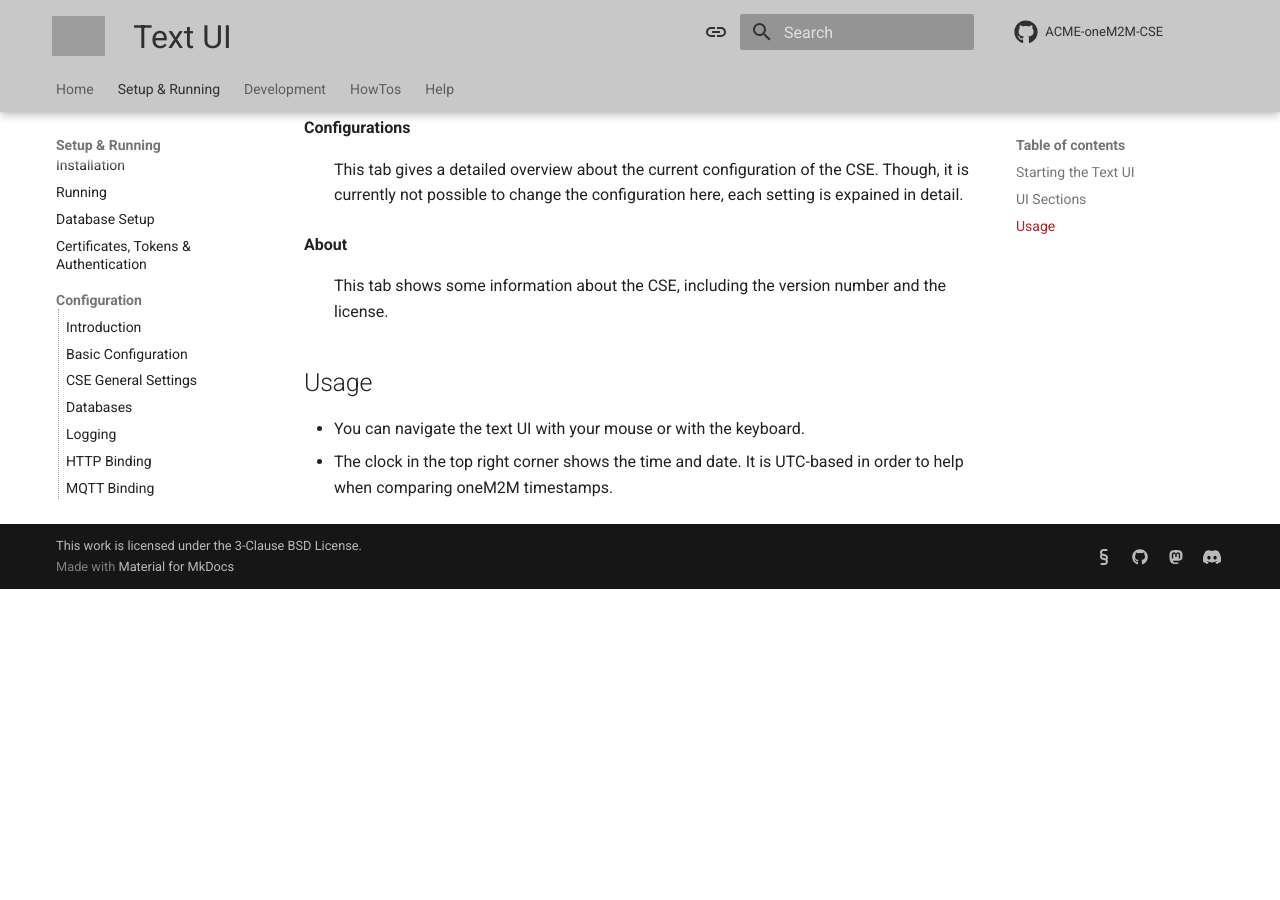
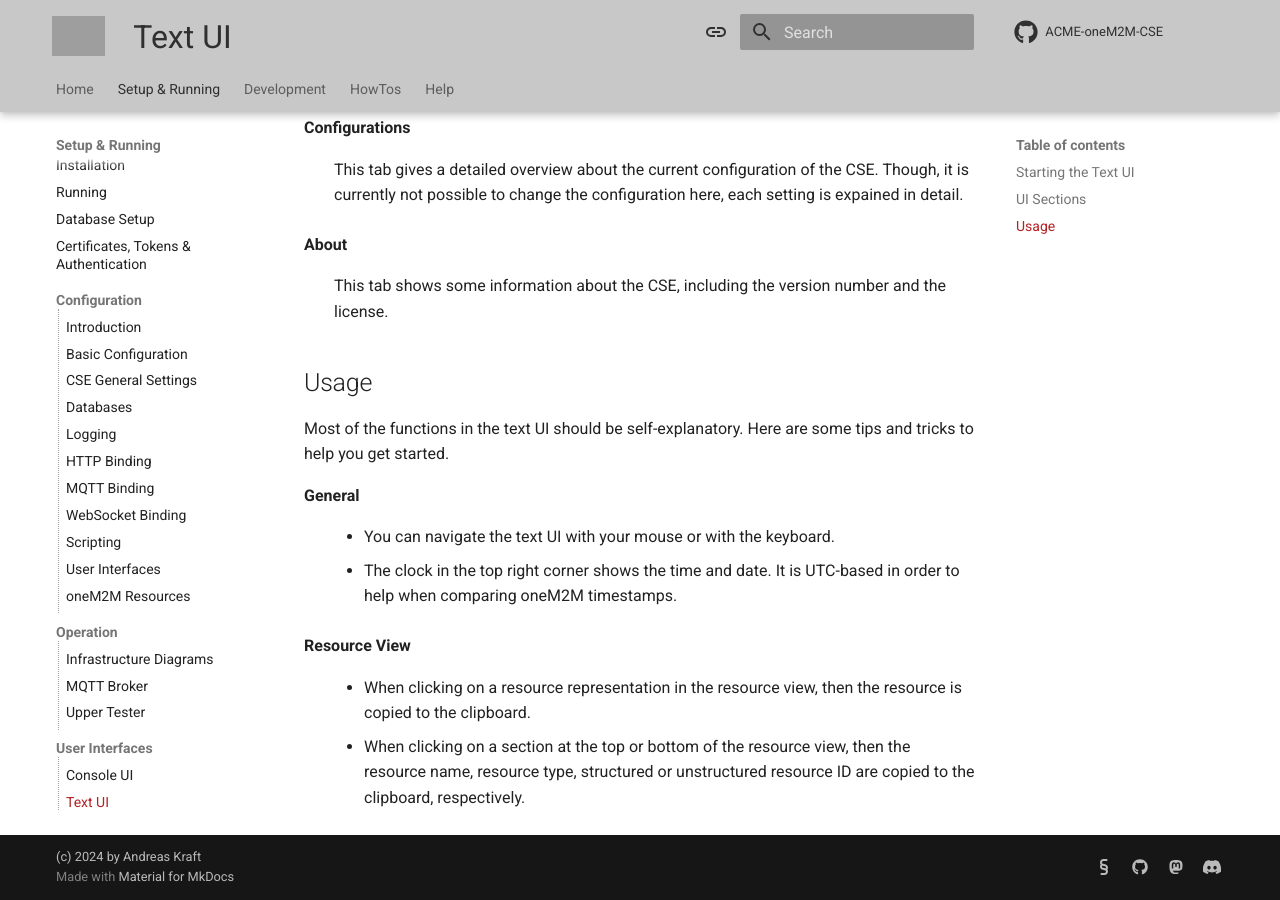
Before and after one commit to ankraft/ACME-oneM2M-CSE-mkdocs, an MkDocs documentation site: the page built from docs/setup/TextUI.md, in a window 1280 px wide and 900 px high, scrolled down 1846 px. Built offline with MkDocs 1.6.1 and Material for MkDocs 9.7.7, drawn with Linux system fonts in a browser that asks for light colours; comment, search, counter and statistics services are not loaded; before the commit the page ends 2435 px from its top, so only the background shows below that; grey boxes are pictures that could not be loaded.

Commit message:
Text UI and license reference update

```diff
--- a/docs/setup/TextUI.md
+++ b/docs/setup/TextUI.md
@@ -51,5 +51,13 @@
 
 
 ## Usage
-- You can navigate the text UI with your mouse or with the keyboard.
-- The clock in the top right corner shows the time and date. It is UTC-based in order to help when comparing oneM2M timestamps.
+
+Most of the functions in the text UI should be self-explanatory. Here are some tips and tricks to help you get started.
+
+**General**
+:	- You can navigate the text UI with your mouse or with the keyboard.
+	- The clock in the top right corner shows the time and date. It is UTC-based in order to help when comparing oneM2M timestamps.
+
+**Resource View**
+:	- When clicking on a resource representation in the resource view, then the resource is copied to the clipboard.
+	- When clicking on a section at the top or bottom of the resource view, then the resource name, resource type, structured or unstructured resource ID are copied to the clipboard, respectively.
--- a/mkdocs.yml
+++ b/mkdocs.yml
@@ -1,6 +1,6 @@
 site_name: ACME oneM2M CSE
 
-copyright: This work is licensed under the <a href="https://opensource.org/license/bsd-3-clause" target="_blank" rel="license noopener noreferrer" style="display:inline-block;">3-Clause BSD License</a>.
+copyright: <a href="/home/License" rel="license noopener noreferrer" style="display:inline-block;">(c) 2024 by Andreas Kraft</a>
 
 repo_url: https://github.com/ankraft/ACME-oneM2M-CSE
 repo_name: ACME-oneM2M-CSE
```
Also changed, not shown: docs/home/License.md (+2 -2 lines).
